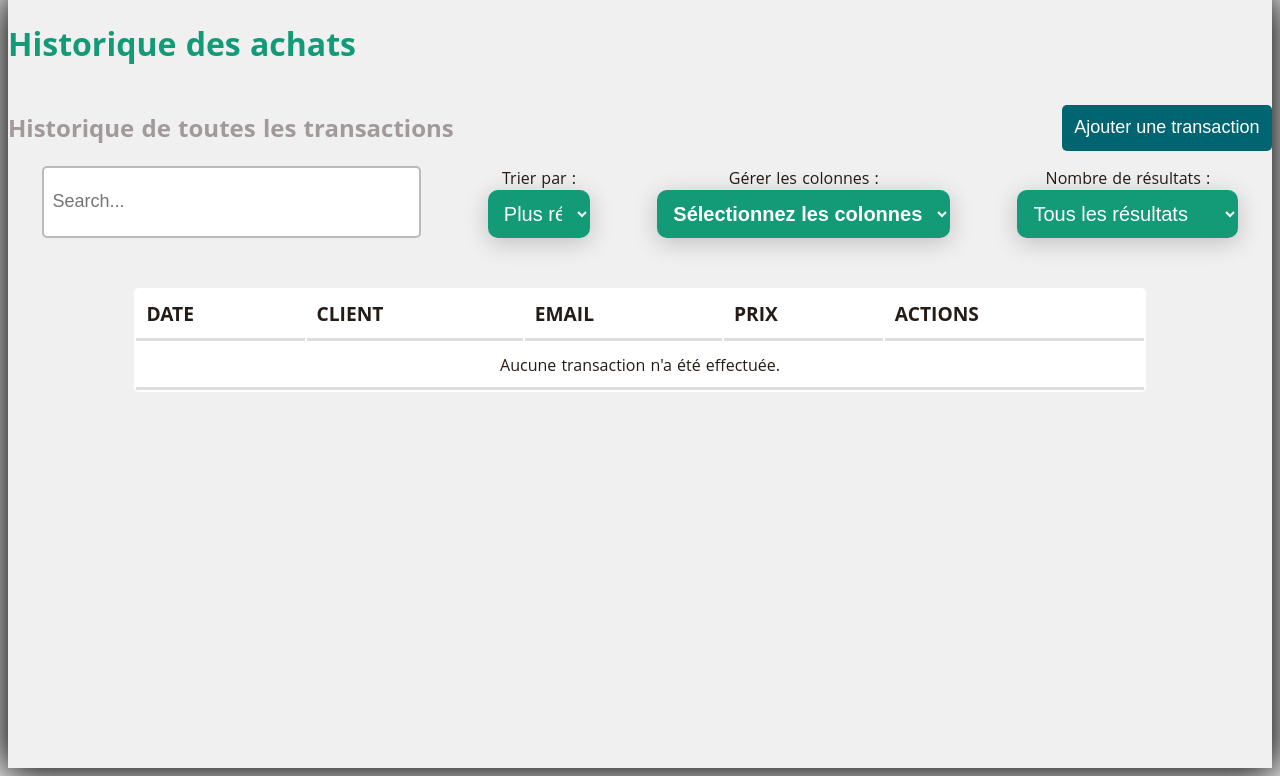
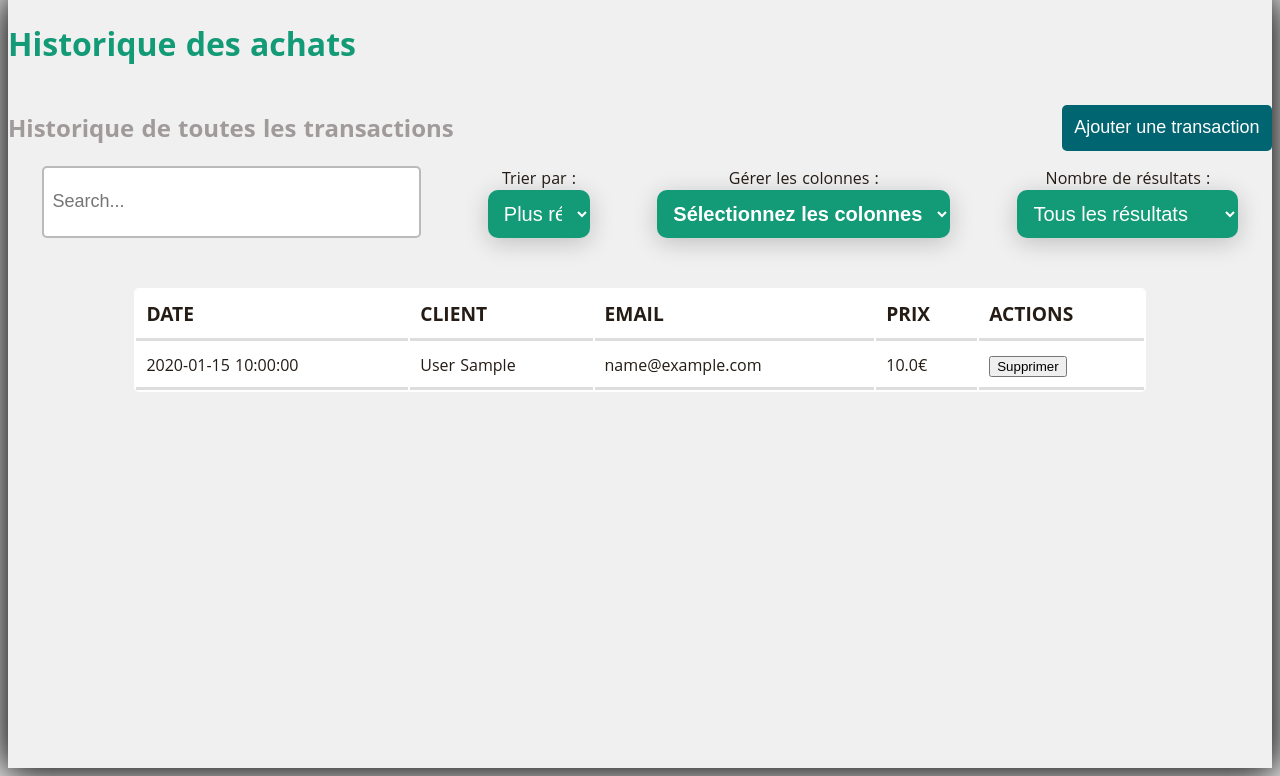
Before and after one commit to Esteban795/PP2I1, a Flask app: page /admin/ in a window 1280 px wide. Shown: the part 1527-2303 px from the top of the page. Run offline with Flask 3, Linux system fonts and the light colour scheme; tables that the repository leaves empty hold one stand-in row (values such as "Sample post"); grey boxes marked "Sample" are stand-in pictures; some libraries are stand-ins or nearby versions.

Commit message:
feat(purchase history): [+] dialog box to add transactions that were performed offline [+] updated DB tables generators

```diff
--- a/PP2I1/src/backend/app.py
+++ b/PP2I1/src/backend/app.py
@@ -92,12 +92,13 @@ def logout():
 
 def getBinsInformation():
     bins_data = []
-    DATA_FIELDS = ['first_name','last_name','lat','long','volume','used','last_emptied','created','waste_id','numberplate','waste_type']
+    DATA_FIELDS = ['first_name','last_name','lat','long','volume','used','last_emptied','bought_at','numberplate','waste_type_name','product_name']
     SQL = """
-        SELECT first_name,last_name,lat,long,volume,used,last_emptied,created,waste_id,numberplate, name FROM bins
+        SELECT first_name,last_name,lat,long,volume,used,last_emptied,bought_at,numberplate, waste_type_name,product_name FROM bins
         JOIN clients ON bins.owner_id = clients.client_id
+        JOIN products ON bins.product_id = products.product_id
+        JOIN waste_type ON bins.waste_id = waste_type.waste_type_id
         LEFT JOIN trucks ON bins.last_emptied_by = trucks.truck_id
-        JOIN waste_type ON bins.waste_id = waste_type.waste_type_id
     """
     #LEFT JOIN because some bins might have never been emptied yet!
     cursor.execute(SQL)
@@ -125,13 +126,51 @@ def getProducts():
         products.append(infos)
     return products
 
+def getWasteTypes():
+    SQL = """
+        SELECT waste_id,waste_type_name FROM waste_type
+    """
+    waste_types = []
+    DATA_FIELDS = ['waste_id','waste_type_name']
+    SQL = """
+        SELECT * FROM waste_type
+    """
+    cursor.execute(SQL)
+    temp = cursor.fetchall()
+    for product in temp:
+        infos = {}
+        for i in range(len(DATA_FIELDS)):
+            infos[DATA_FIELDS[i]] = product[i]
+        waste_types.append(infos)
+    return waste_types
+
+def getPurchases():
+    purchases = []
+    DATA_FIELDS = ['bin_id','first_name','last_name','email','bought_at','price']
+    SQL = """
+        SELECT bin_id,first_name,last_name,email,bought_at,price FROM bins
+        JOIN clients ON bins.owner_id = clients.client_id
+        JOIN products ON bins.product_id = products.product_id
+    """
+    cursor.execute(SQL)
+    temp = cursor.fetchall()
+    for purchase in temp:
+        infos = {}
+        for i in range(len(DATA_FIELDS)):
+            infos[DATA_FIELDS[i]] = purchase[i]
+        purchases.append(infos)
+    return purchases
+
 @app.route('/admin/')
 # @utilities.admin_required
 def admin():
     error = request.args.get('error',None)
+    derror = request.args.get('derror',None)
     bins_data = getBinsInformation()
     products = getProducts()
-    return render_template('admin.html',bins_data=bins_data,products=products,error=error,purchases=[])
+    waste_types = getWasteTypes()
+    purchases = getPurchases()
+    return render_template('admin.html',bins_data=bins_data,products=products,error=error,waste_types=waste_types,purchases=purchases,derror=derror)
 
 @app.route('/admin/add-product/',methods=('GET','POST'))
 def add_product():
@@ -148,7 +187,7 @@ def add_product():
         file_uuid = utilities.generateImgUUID(f.filename)
         filepath = os.path.join(UPLOAD_FOLDER,file_uuid)
         f.save(filepath)
-        cursor.execute("INSERT INTO products (name,price,volume,desc,stock,img_url) VALUES (?,?,?,?,?,?)",(name,price,volume,desc,stock,file_uuid))
+        cursor.execute("INSERT INTO products (product_name,price,volume,desc,stock,img_url) VALUES (?,?,?,?,?,?)",(name,price,volume,desc,stock,file_uuid))
         conn.commit()
         return redirect(url_for('admin'))
     return render_template('admin.html') #no get request here
@@ -178,7 +217,7 @@ def modify_product(product_id : int):
         SQL = """
             UPDATE products
             SET
-                name = coalesce(?,name),
+                product_name = coalesce(?,product_name),
                 price = coalesce(?,price),
                 volume = coalesce(?,volume),
                 desc = coalesce(?,desc),
@@ -202,10 +241,31 @@ def delete_product(product_id : int):
         conn.commit()
     return redirect(url_for('admin'))
 
-@app.route('/admin/add-transaction',methods=('GET','POST'))
-def add_transaction():
+@app.route('/admin/add-transaction/',methods=('GET','POST'))
+def add_transaction_not_selected():
+    return redirect(url_for('admin',derror="Veuillez sélectionner un produit."))
+
+@app.route('/admin/add-transaction/<int:product_id>',methods=('GET','POST'))
+def add_transaction(product_id : int):
     if request.method == 'POST':
-        pass
+        date = request.form['date-transac']
+        email = request.form['email']
+        lat = request.form['latitude']
+        long = request.form['longitude']
+        if not utilities.checkValidInput(date,email,lat,long):
+            return redirect(url_for('admin',derror="Veuillez remplir tous les champs ou ne pas utiliser que des espaces dans un champ."))
+        waste_type_id = request.form['waste-type']
+        cursor.execute("SELECT client_id FROM clients WHERE email = ?",(email,))
+        client_id = cursor.fetchone()[0]
+        cursor.execute("INSERT INTO bins (owner_id,product_id,lat,long,waste_id,bought_at) VALUES (?,?,?,?,?,?)",(client_id,product_id,lat,long,waste_type_id,date))
+        conn.commit()
+        return redirect(url_for('admin'))
+    return redirect(url_for('admin')) #get request redirected directly
+
+@app.route('/admin/delete-transaction/<int:bin_id>',methods=('GET','POST'))
+def delete_transaction(bin_id : int):
+    cursor.execute("DELETE FROM bins WHERE bin_id = ?",(bin_id,))
+    conn.commit()
     return redirect(url_for('admin'))
 
 
--- a/PP2I1/src/backend/db/generator_tables.txt
+++ b/PP2I1/src/backend/db/generator_tables.txt
@@ -2,10 +2,10 @@ CREATE TABLE clients (client_id INTEGER PRIMARY KEY AUTOINCREMENT NOT NULL, firs
 
 CREATE TABLE trucks(truck_id INTEGER PRIMARY KEY AUTOINCREMENT NOT NULL, numberplate VARCHAR(100), used_volume REAL, capacity INT)
 
-CREATE TABLE waste_type(waste_type_id INTEGER PRIMARY KEY AUTOINCREMENT NOT NULL, name VARCHAR(100))
+CREATE TABLE waste_type(waste_type_id INTEGER PRIMARY KEY AUTOINCREMENT NOT NULL, waste_type_name VARCHAR(100))
 
-CREATE TABLE bins(bin_id INTEGER PRIMARY KEY AUTOINCREMENT NOT NULL,owner_id REFERENCES clients(client_id),lat REAL, long REAL,volume INTEGER, used REAL,last_emptied DATETIME DEFAULT CURRENT_TIMESTAMP, last_emptied_by REFERENCES trucks(truck_id),created DATETIME DEFAULT CURRENT_TIMESTAMP, waste_id REFERENCES waste_type(waste_type_id))
+CREATE TABLE bins(bin_id INTEGER PRIMARY KEY AUTOINCREMENT NOT NULL,owner_id REFERENCES clients(client_id),product_id REFERENCES products(product_id),lat REAL, long REAL, used REAL DEFAULT 0,last_emptied DATETIME DEFAULT CURRENT_TIMESTAMP, last_emptied_by REFERENCES trucks(truck_id) DEFAULT NULL,bought_at DATETIME DEFAULT CURRENT_TIMESTAMP, waste_id REFERENCES waste_type(waste_type_id))
 
 CREATE TABLE pickup(truck_id REFERENCES trucks(truck_id), bin_id REFERENCES bins(bin_id), pickup_time DATETIME DEFAULT CURRENT_TIMESTAMP)
 
-CREATE TABLE products(product_id INTEGER PRIMARY KEY AUTOINCREMENT NOT NULL, name VARCHAR(100), price REAL, img_url VARCHAR(100),desc TEXT, volume INTEGER, stock INTEGER)
+CREATE TABLE products(product_id INTEGER PRIMARY KEY AUTOINCREMENT NOT NULL, product_name VARCHAR(100), price REAL, img_url VARCHAR(100),desc TEXT, volume INTEGER, stock INTEGER)
--- a/PP2I1/src/frontend/static/css/admin.css
+++ b/PP2I1/src/frontend/static/css/admin.css
@@ -496,3 +496,13 @@ tr:hover td {
 	flex:1;
 	justify-content: center;
 }
+
+button a {
+	color:black;
+	text-decoration: none;
+}
+
+button a:hover {
+	color:#139a76;
+	text-decoration: none;
+}
--- a/PP2I1/src/frontend/static/js/purchase_history.js
+++ b/PP2I1/src/frontend/static/js/purchase_history.js
@@ -124,6 +124,8 @@ resultCountSelect.addEventListener('change', (e) => {
 const dialogAddTransaction = document.getElementById('dialog-add-transaction');
 const dialogButton = document.getElementById('button-dialog');
 const closeDialogButton = document.getElementById('close-dialog-button');
+const productEntriesContainers = dialogAddTransaction.querySelectorAll('.product-entry-container');
+const dialogForm = dialogAddTransaction.querySelector('#dialog-form');
 
 dialogButton.addEventListener('click', () => {
   dialogAddTransaction.showModal();
@@ -133,4 +135,21 @@ dialogButton.addEventListener('click', () => {
 closeDialogButton.addEventListener('click', () => {
   dialogAddTransaction.close();
   document.querySelector('body').style.overflow = 'auto';
+  productEntriesContainers.forEach((container) => {
+    container.style.display = '';
+    dialogForm.action = `admin/add-transaction/`;
+  });
 });
+
+productEntriesContainers.forEach((container) => {
+  container.addEventListener('click', () => {
+    productEntriesContainers.forEach((container) => {
+      container.style.display = 'none';
+    });
+    container.style.display = '';
+    let product_id = container.getAttribute('data-product-id');
+    dialogForm.action = `/admin/add-transaction/${product_id}`;
+  }
+  );
+}
+);
--- a/PP2I1/src/frontend/templates/admin.html
+++ b/PP2I1/src/frontend/templates/admin.html
@@ -26,7 +26,7 @@
 									<p> Volume maximum : {{ bin.volume}} </p>
 									<p> Dernier vidage : {{ bin.last_emptied }}</p>
 									<p> Dernier vidage par : {{ bin.numberplate if bin.numberplate else "Jamais vidé" }} </p>
-									<p> Type de déchet :  {{ bin.waste_type}}</p>
+									<p> Type de déchet :  {{ bin.waste_type_name}}</p>
 								</div>
 								<div class="bin-entry-name">
 									<p> {{ bin.last_name }}  {{ bin.first_name }}</p>
@@ -159,36 +159,53 @@
 						<img class="red-filter" src="../static/images/cross.svg" alt="cross-quit" style="width: 20px;">
 					</div>
 					<div id="test" class="flex-column">
-
-						<form  method="dialog" action="/admin/add-transaction">
+						{% if derror %}
+							<p class="error"> <strong> {{ derror }} </strong></p>
+						{% endif %}
+						<form id="dialog-form" method="post" action="/admin/add-transaction/">
 							<div class="field-group">
-								<label for="date-transac" class="label"> Date de la transaction : </label>
+								<label for="date-transac" class="label">
+									Date de la transaction :
+									<br>
+									Format : AAAA-MM-JJ HH:MM:SS
+								 </label>
 								<input class="input" type="text" name="date-transac">
-							</div>
-							<div class="field-group">
-								<label for="client-name" class="label"> Client : </label>
-								<input class="input" type="input" name="client-name">
 							</div>
 							<div class="field-group">
 								<label for="email" class="label"> Email : </label>
 								<input class="input" type="text" name="email">
 							</div>
 							<div class="field-group">
-								<label class="label" for="price"> Prix : </label>
-								<input class="input" type="text" name="price"/>
+								<label for="latitude" class="label"> Latitude : </label>
+								<input class="input" type="text" name="latitude">
+							</div>
+							<div class="field-group">
+								<label for="longitude" class="label"> Longitude : </label>
+								<input class="input" type="text" name="longitude">
+							</div>
+							<div class="field-group">
+								<label for="waste-type" class="label"> Type de déchet : </label>
+								<select name="waste-type">
+									{% block waste_types %}
+										{% for waste_type in waste_types %}
+											<option value="{{waste_type.waste_id}}"> {{ waste_type.waste_type_name }} </option>
+										{% endfor %}
+									{% endblock %}
+								</select>
 							</div>
 							<div class="field-group">
 								<input class="btn-submit transition-duration-300" type="submit" value="Valider" />
 							</div>
 						</form>
 					</div>
-					<div class="flex-column" style="flex:2;overflow-y: scroll;">
+					<div class="flex-column" style="flex:2;overflow-y: scroll; justify-content: center; align-items: center;">
 						{% if products == [] %}
 							<p> Aucun produit n'a été enregistré. </p>
 						{% else %}
+							<p> Sélectionnez le produit acheté :</p>
 							{% block products_dialog_box %}
 								{% for product in products %}
-									<div class="product-entry-container">
+									<div class="product-entry-container" data-product-id="{{product.product_id}}">
 										<div class="product-entry flex-row" data-id="{{product.product_id}}">
 											<div class="product-entry-img">
 												<img src="./../static/images/products/{{ product.img_url }}" alt="product-img"/>
@@ -303,11 +320,15 @@
 					{% else %}
 							{% for purchase in purchases %}
 								<tr>
-									<td> {{ purchase.date }} </td>
+									<td> {{ purchase.bought_at }} </td>
 									<td> {{ purchase.last_name }} {{ purchase.first_name }} </td>
 									<td> {{ purchase.email }} </td>
 									<td> {{ purchase.price }}€ </td>
-									<td> <a href="/admin/purchase/{{ purchase.purchase_id }}"> Voir </a> </td>
+									<td>
+										<button>
+											<a href="/admin/delete-transaction/{{ purchase.bin_id }}"> Supprimer </a>
+										</button>
+									</td>
 								</tr>
 							{% endfor %}
 					{% endif %}
@@ -322,9 +343,10 @@
 	<script type="text/javascript" src="./../static/js/purchase_history.js"></script>
 	<script type="text/javascript">
 
-		{%for marker in bins_data%}
+		{% for marker in bins_data%}
 			L.marker([{{ marker['lat'] }}, {{ marker['long'] }}]).addTo(map).bindPopup("{{ marker['last_name'] }} {{ marker['first_name'] }} ")
 		{%endfor%}
+
 	</script>
 </body>
 </html>
```
Also changed, not shown: PP2I1/src/backend/db/main.db, PP2I1/src/frontend/static/images/products/00fa1ce9-6c37-5728-ad87-0210042af78d.png (deleted), PP2I1/src/frontend/static/images/products/2d4c22c5-de3f-5964-8213-761ae83f78a3.png (deleted).
